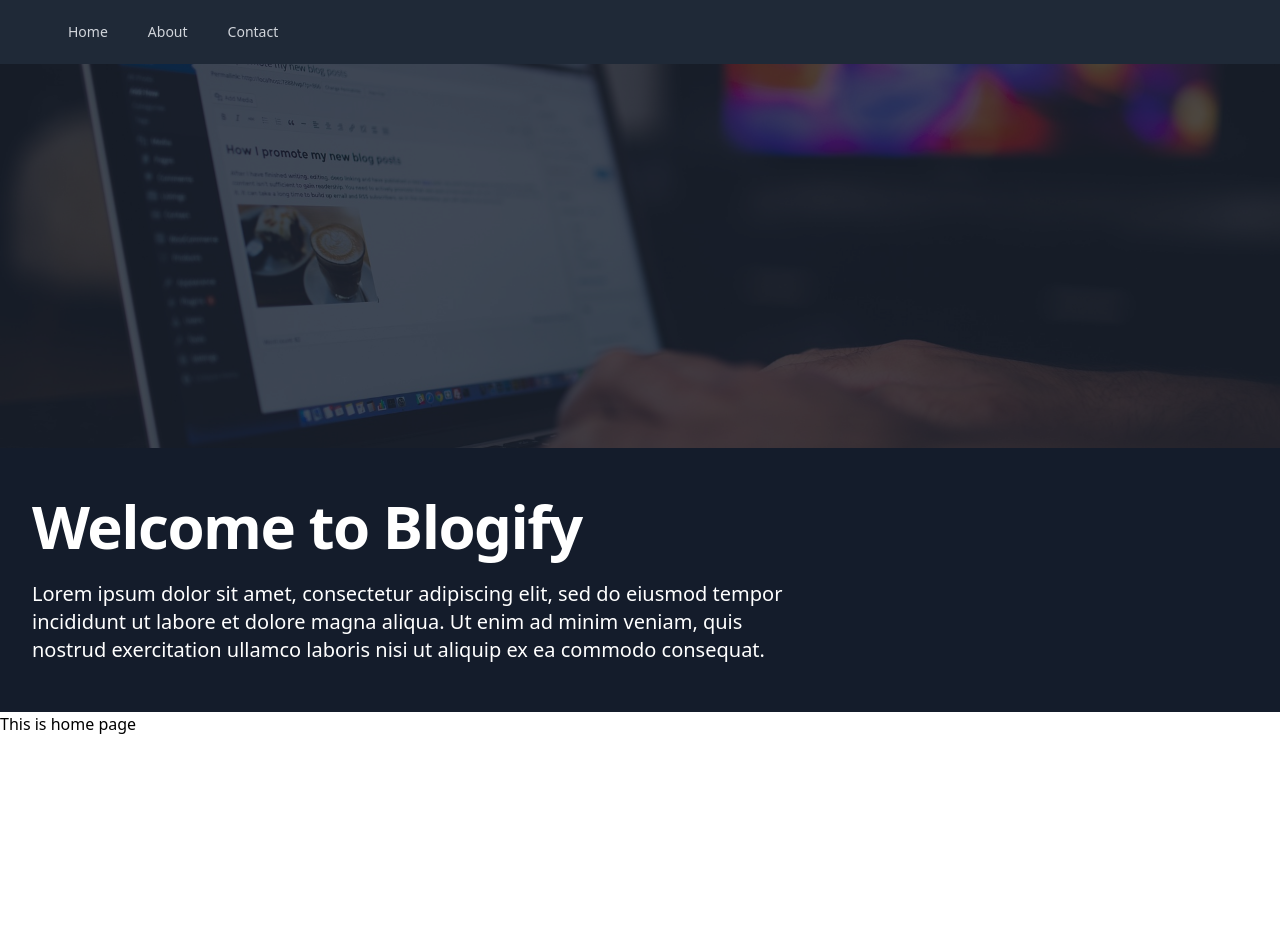
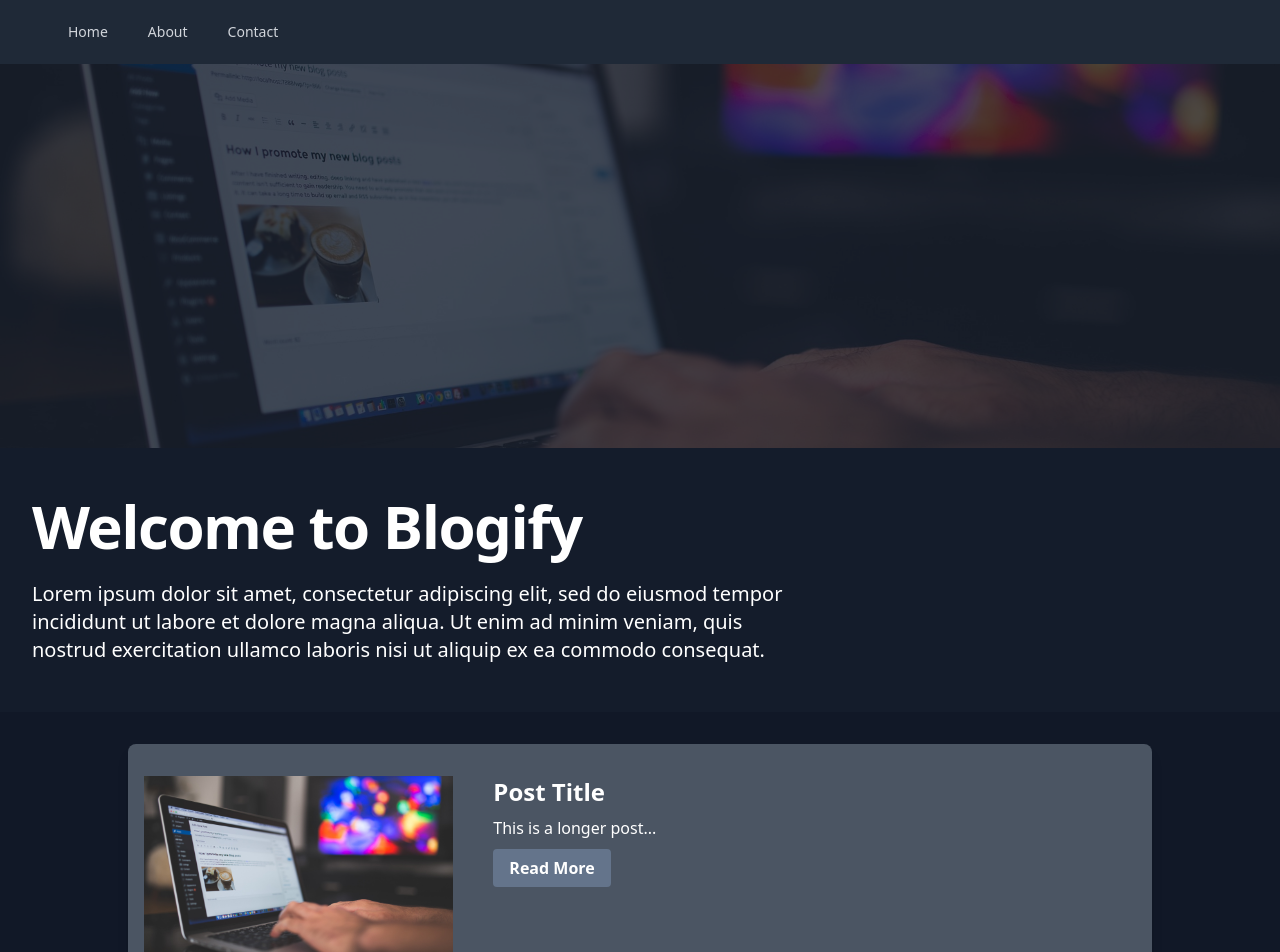
Before and after one commit to Moazam05/nuxt-js-crash-course, a Nuxt app: page / in a window 1280 px wide. Shown: the top 952 px of the page. Before the commit the page ends 800 px from the top, so only its background shows below. Built offline with nearby package versions, Linux system fonts and the light colour scheme.

Commit message:
blogs post

```diff
--- /dev/null
+++ b/components/PostCard/index.vue
@@ -0,0 +1,41 @@
+<script setup>
+import { truncateDescription } from "../../utils/index.js";
+
+// Mock post data
+const post = {
+  id: 1,
+  title: "Post Title",
+  body: "This is a longer post body that demonstrates the truncation functionality.",
+};
+</script>
+
+<template>
+  <div
+    class="bg-gray-600 rounded-lg shadow-lg overflow-hidden flex flex-col md:flex-row mx-auto py-4 max-w-5xl mt-3"
+  >
+    <!-- Post Image -->
+    <div class="w-full md:w-1/3 p-4">
+      <img
+        src="/images/banner.jpg"
+        alt="Post Image"
+        class="w-full h-auto object-cover"
+      />
+    </div>
+
+    <!-- Post Content -->
+    <div class="w-full md:w-2/3 px-6 py-4">
+      <h2 class="text-2xl font-bold mb-2 text-white">{{ post?.title }}</h2>
+      <p class="text-white text-base mb-4">
+        {{ truncateDescription(post?.body, 5) }}
+      </p>
+      <NuxtLink
+        :to="`/posts/${post?.id}`"
+        class="bg-slate-500 hover:bg-slate-700 text-white font-bold py-2 px-4 rounded"
+      >
+        Read More
+      </NuxtLink>
+    </div>
+  </div>
+</template>
+
+<style scoped></style>
--- a/layouts/default.vue
+++ b/layouts/default.vue
@@ -1,7 +1,7 @@
 <script setup></script>
 
 <template>
-  <div>
+  <div class="bg-gray-900 pb-1">
     <Navbar />
     <Hero />
     <slot />
--- a/pages/index.vue
+++ b/pages/index.vue
@@ -1,7 +1,9 @@
 <script setup></script>
 
 <template>
-  <div>This is home page</div>
+  <div v-for="n in 5" class="my-8">
+    <PostCard />
+  </div>
 </template>
 
 <style scoped></style>
--- /dev/null
+++ b/utils/index.js
@@ -0,0 +1,11 @@
+export function truncateDescription(description, wordsCount) {
+  if (description) {
+    let words = description.split(" ");
+    if (words.length > wordsCount) {
+      words = words.slice(0, wordsCount);
+      return words.join(" ") + "...";
+    }
+    return description;
+  }
+  return "";
+}
```
